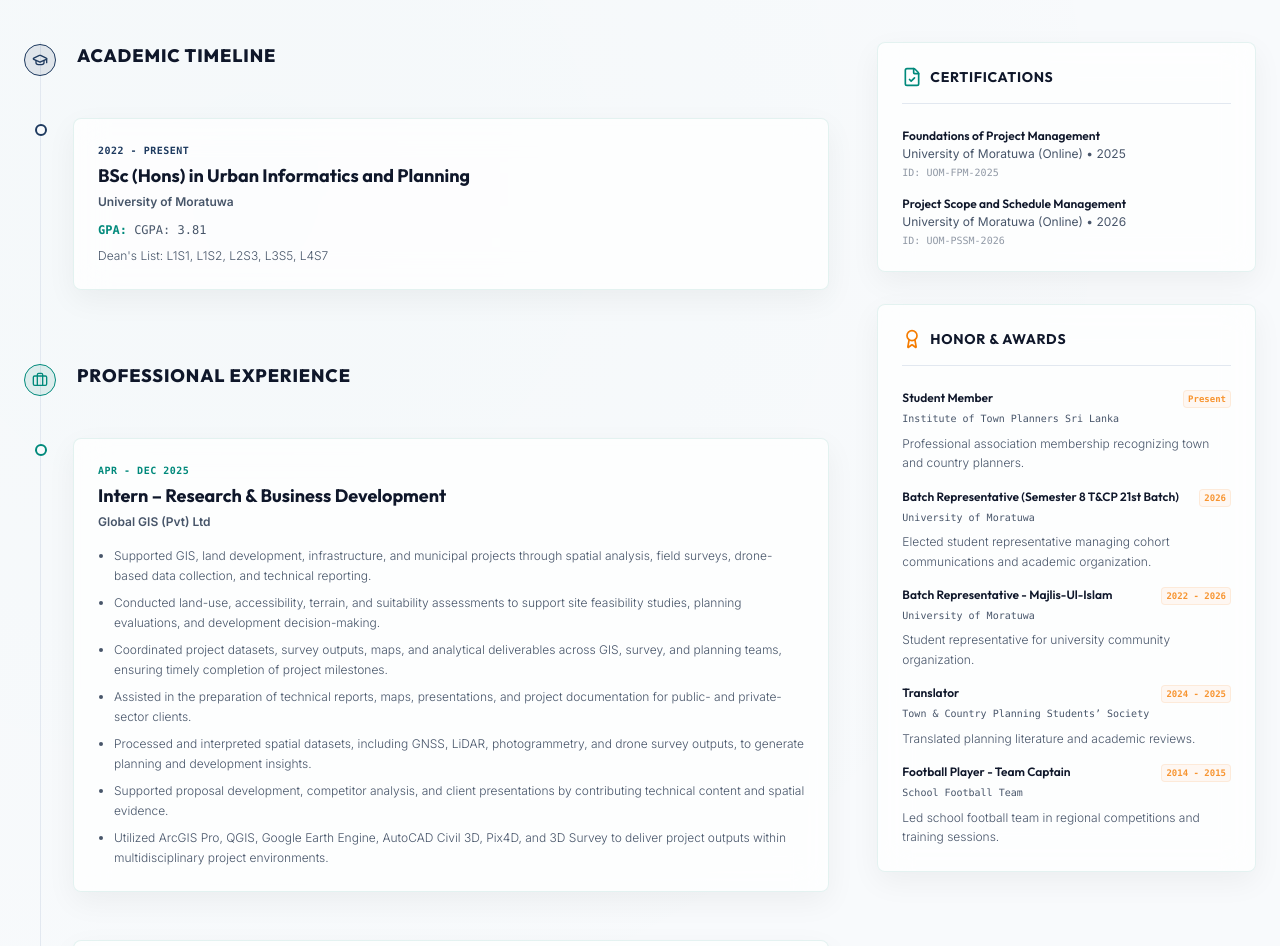
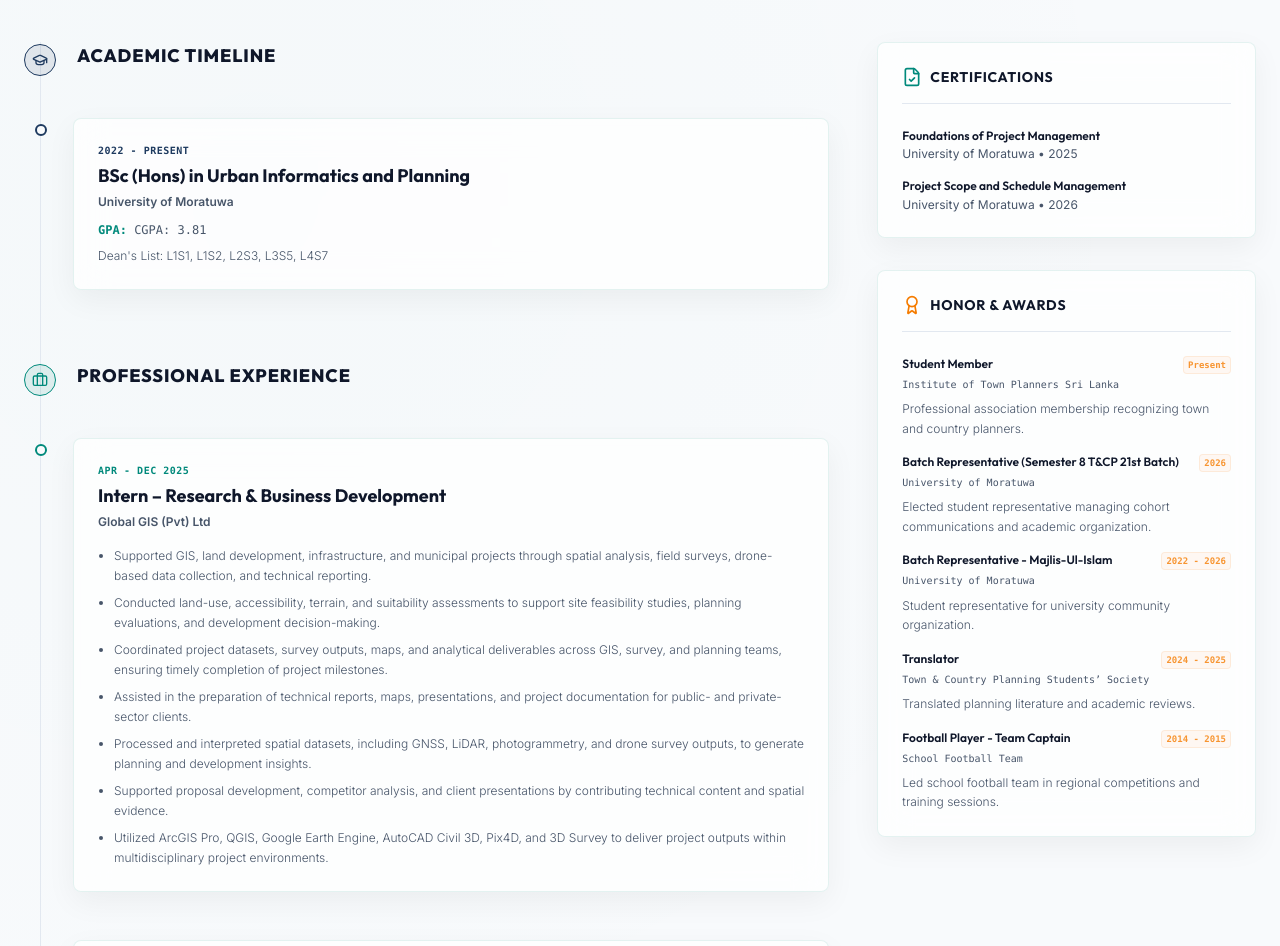
Before and after one commit to ShahidhMS/urban-portfolio, a Next.js app: page / in a window 1280 px wide. Shown: the part 8440-9386 px from the top of the page. Built offline with nearby package versions, Linux system fonts and the light colour scheme.

Commit message:
Remove Online suffix and credential IDs from certifications

```diff
--- a/app/components/Resume.tsx
+++ b/app/components/Resume.tsx
@@ -151,11 +151,6 @@ export default function Resume() {
                   <div key={idx} className="text-xs">
                     <h4 className="font-semibold text-text-base leading-snug">{cert.name}</h4>
                     <p className="text-text-muted mt-0.5">{cert.issuer} &bull; {cert.date}</p>
-                    {cert.credentialId && (
-                      <p className="font-mono text-[10px] text-text-muted/60 mt-1 select-all">
-                        ID: {cert.credentialId}
-                      </p>
-                    )}
                   </div>
                 ))}
               </div>
--- a/data/portfolioData.json
+++ b/data/portfolioData.json
@@ -727,15 +727,13 @@
     "certifications": [
       {
         "name": "Foundations of Project Management",
-        "issuer": "University of Moratuwa (Online)",
-        "date": "2025",
-        "credentialId": "UOM-FPM-2025"
+        "issuer": "University of Moratuwa",
+        "date": "2025"
       },
       {
         "name": "Project Scope and Schedule Management",
-        "issuer": "University of Moratuwa (Online)",
-        "date": "2026",
-        "credentialId": "UOM-PSSM-2026"
+        "issuer": "University of Moratuwa",
+        "date": "2026"
       }
     ],
     "awards": [
```
